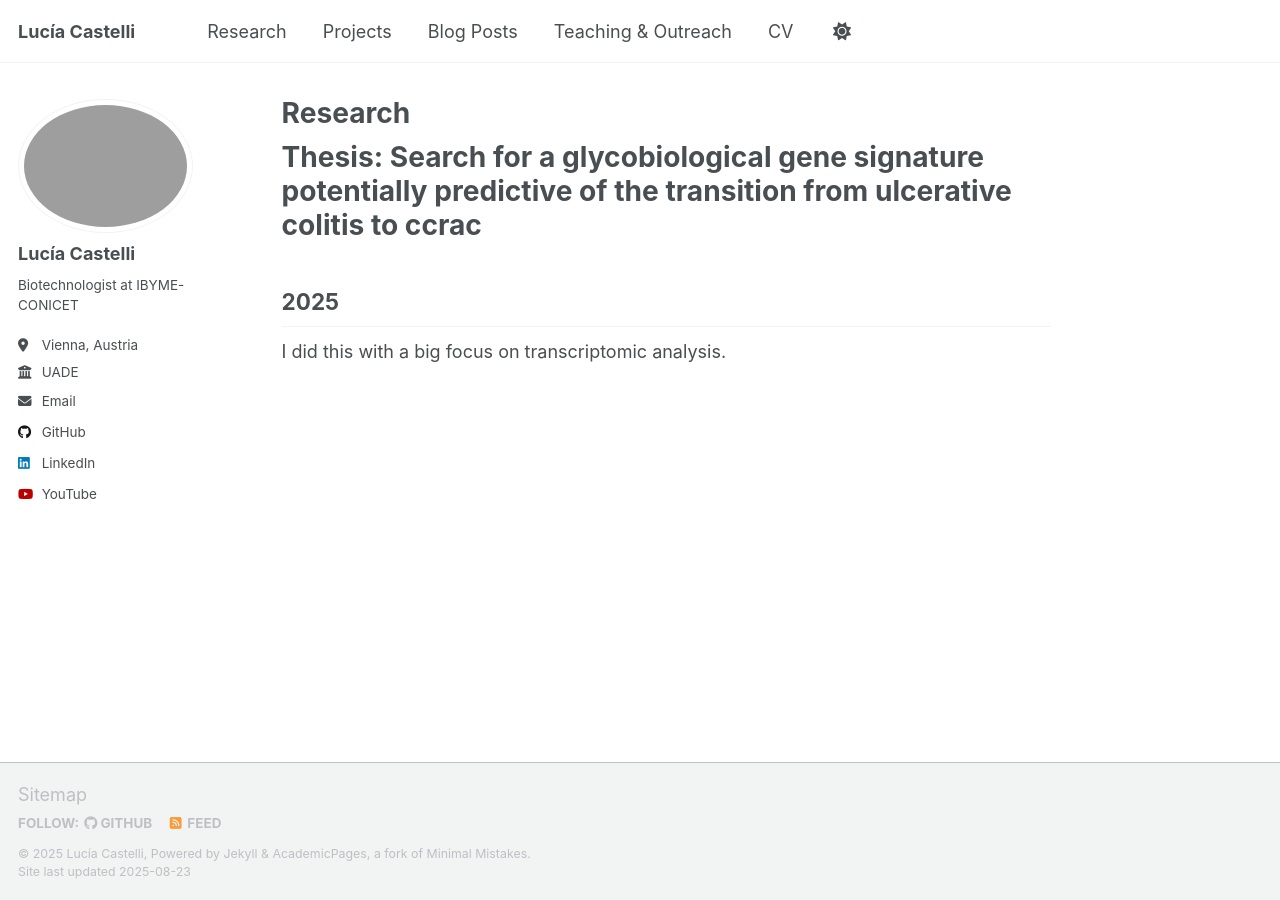
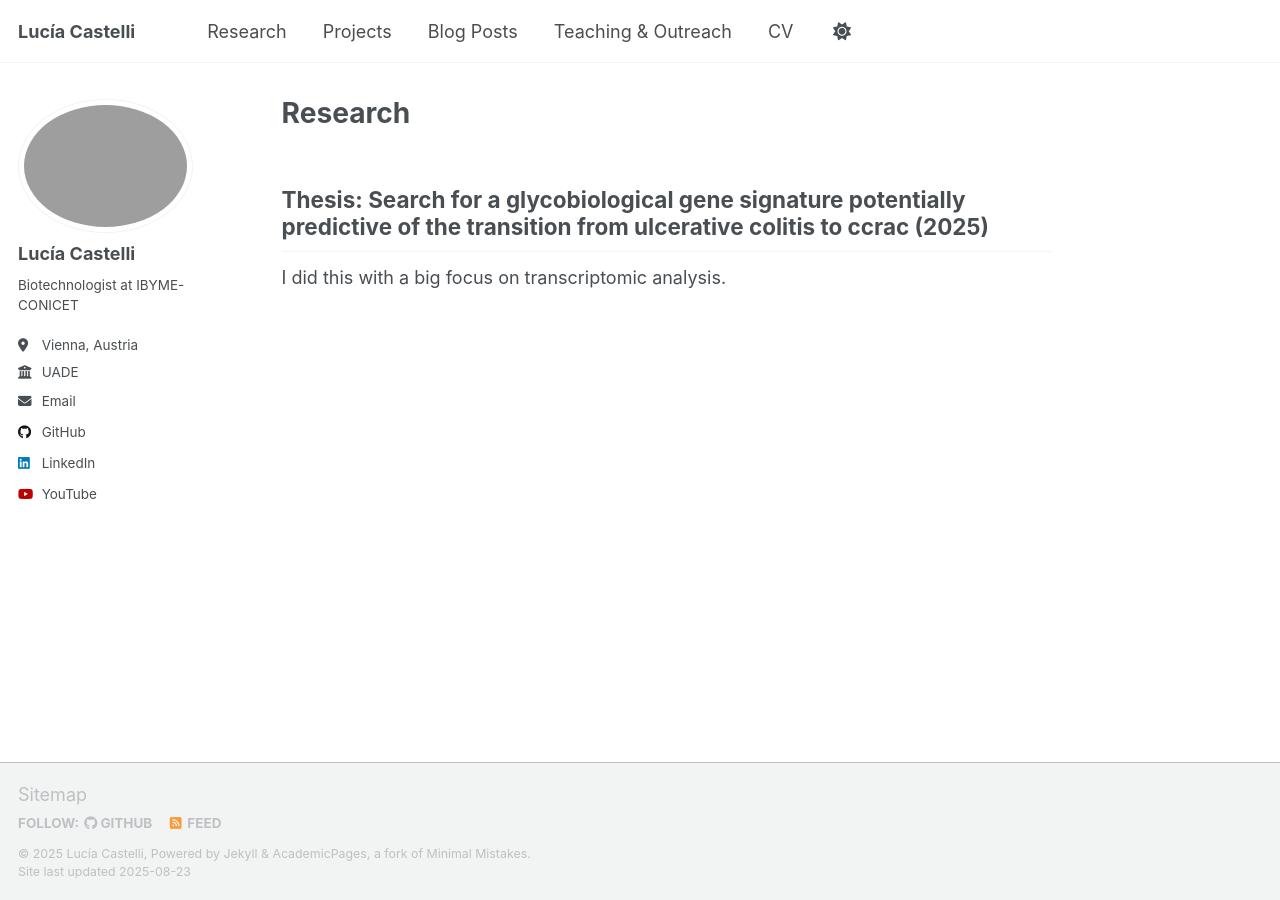
Before and after one commit to luciacastelli/luciacastelli.github.io, a Jekyll site: the page built from _pages/research.md, in a window 1280 px wide. Built offline with Jekyll 4.4.1, drawn with Linux system fonts in a browser that asks for light colours; a script that is not in the unit is left out.

```diff
--- a/_pages/research.md
+++ b/_pages/research.md
@@ -4,6 +4,5 @@ permalink: /research/
 author_profile: true
 ---
 
-# Thesis: Search for a glycobiological gene signature potentially predictive of the transition from ulcerative colitis to ccrac
-## 2025
+## Thesis: Search for a glycobiological gene signature potentially predictive of the transition from ulcerative colitis to ccrac (2025)
 I did this with a big focus on transcriptomic analysis.
```
